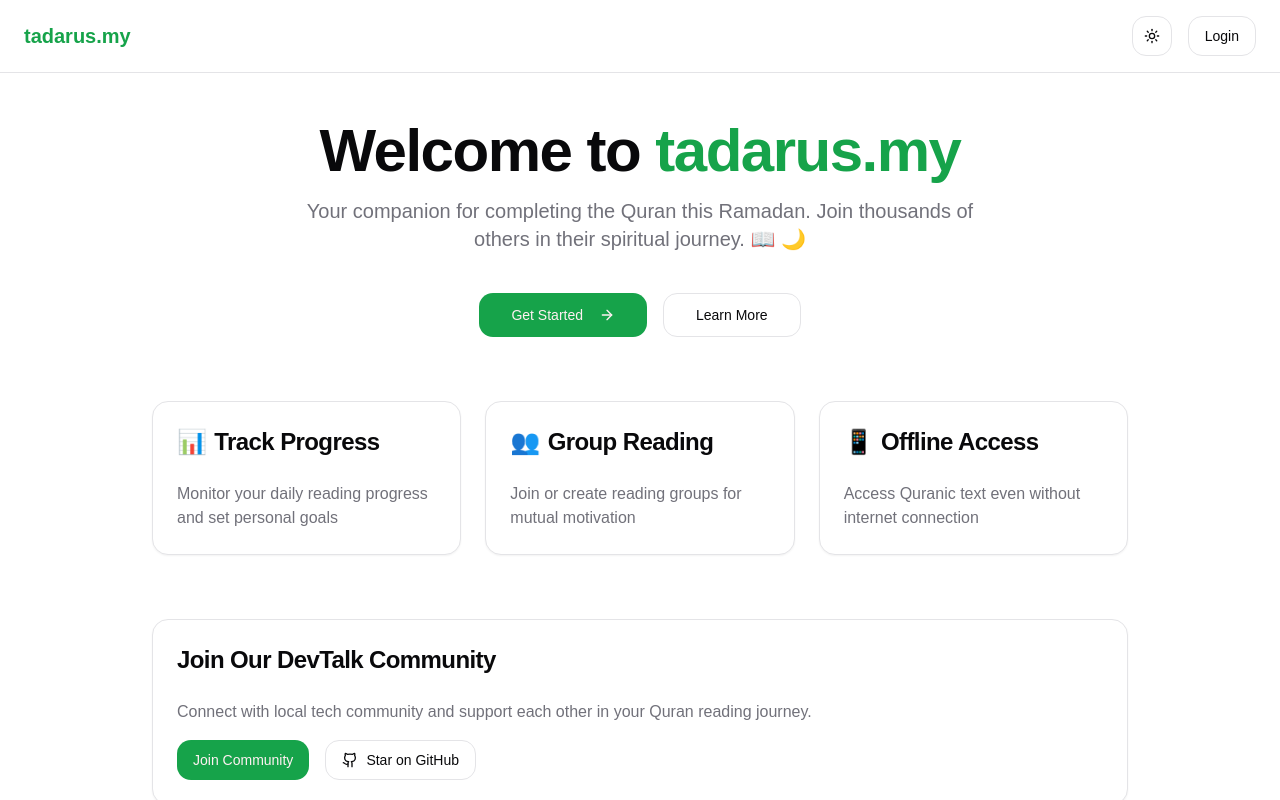
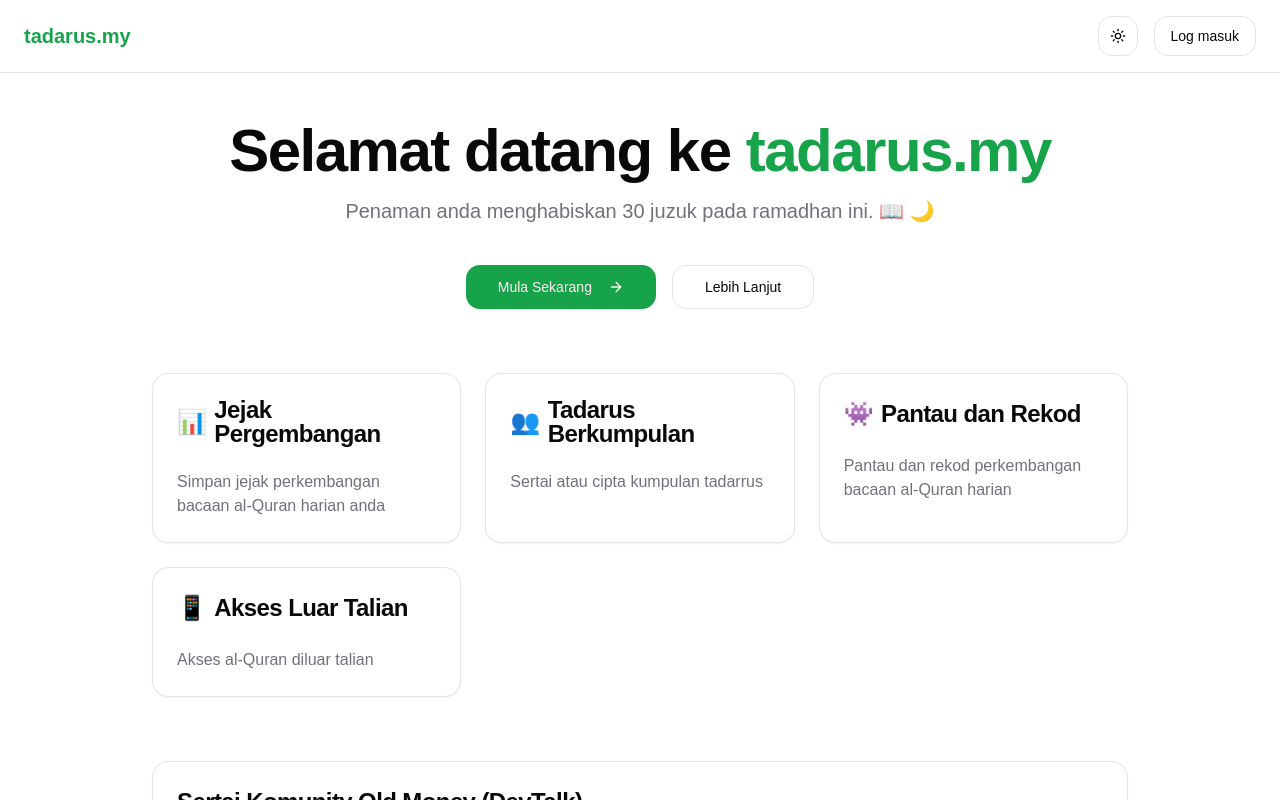
Before and after one commit to khrnchn/tadarus, a Next.js app: page / in a window 1280 px wide. Shown: the top 800 px of the page. Built offline with nearby package versions, Linux system fonts and the light colour scheme.

Commit message:
:sparkles: wip

```diff
--- a/app/page.tsx
+++ b/app/page.tsx
@@ -7,18 +7,23 @@
 
 const features = [
   {
-    title: "Track Progress",
-    description: "Monitor your daily reading progress and set personal goals",
+    title: "Jejak Pergembangan",
+    description: "Simpan jejak perkembangan bacaan al-Quran harian anda",
     icon: "📊"
   },
   {
-    title: "Group Reading",
-    description: "Join or create reading groups for mutual motivation",
+    title: "Tadarus Berkumpulan",
+    description: "Sertai atau cipta kumpulan tadarrus",
     icon: "👥"
   },
   {
-    title: "Offline Access",
-    description: "Access Quranic text even without internet connection",
+    title: "Pantau dan Rekod",
+    description: "Pantau dan rekod perkembangan bacaan al-Quran harian",
+    icon: "👾"
+  },
+  {
+    title: "Akses Luar Talian",
+    description: "Akses al-Quran diluar talian",
     icon: "📱"
   }
 ];
@@ -34,7 +39,7 @@
         <div className="flex items-center gap-4">
           <ModeToggle />
           <Button variant="outline" asChild>
-            <Link href="/login">Login</Link>
+            <Link href="/login">Log masuk</Link>
           </Button>
         </div>
       </nav>
@@ -44,22 +49,21 @@
         <header className="text-center space-y-6 mb-16">
           <div className="space-y-4">
             <h1 className="text-4xl sm:text-6xl font-extrabold tracking-tight">
-              Welcome to <span className="text-primary">tadarus.my</span>
+              Selamat datang ke <span className="text-primary">tadarus.my</span>
             </h1>
             <p className="text-xl text-muted-foreground max-w-2xl mx-auto">
-              Your companion for completing the Quran this Ramadan. Join thousands of others
-              in their spiritual journey. 📖 🌙
+              Penaman anda menghabiskan 30 juzuk pada ramadhan ini. 📖 🌙
             </p>
           </div>
           <div className="flex flex-col sm:flex-row gap-4 justify-center pt-4">
             <Button size="lg" className="group" asChild>
               <Link href="/signup">
-                Get Started
+                Mula Sekarang
                 <ArrowRight className="ml-2 h-4 w-4 transition-transform group-hover:translate-x-1" />
               </Link>
             </Button>
             <Button size="lg" variant="outline" asChild>
-              <Link href="/learn-more">Learn More</Link>
+              <Link href="/learn-more">Lebih Lanjut</Link>
             </Button>
           </div>
         </header>
@@ -87,18 +91,19 @@
         {/* Community Section */}
         <Card className="mb-16">
           <CardHeader>
-            <CardTitle className="text-2xl">Join Our DevTalk Community</CardTitle>
+            <CardTitle className="text-2xl">Sertai Komunity Old Money (DevTalk)</CardTitle>
           </CardHeader>
           <CardContent className="space-y-4">
             <p className="text-muted-foreground">
-              Connect with local tech community and support each other in your Quran reading journey.
+
+              Merapatkan diri dengan komuniti tech tempatan dan sokong bacaan al Quran antara satu sama lain.
             </p>
             <div className="flex flex-col sm:flex-row gap-4">
               <Button asChild>
                 <Link
                   href="https://devtalk.club/"
                   target="_blank"
-                  rel="noopener noreferrer">Join Community</Link>
+                  rel="noopener noreferrer">Sertai Komuniti</Link>
               </Button>
               <Button variant="outline" asChild>
                 <Link
@@ -108,7 +113,7 @@
                   className="flex items-center gap-2"
                 >
                   <Github className="h-5 w-5" />
-                  <span>Star on GitHub</span>
+                  <span>Berikan Bintang di GitHub</span>
                 </Link>
               </Button>
             </div>
--- a/db/index.ts
+++ b/db/index.ts
@@ -1,4 +1,4 @@
 import 'dotenv/config';
 import { drizzle } from 'drizzle-orm/node-postgres';
 
-const db = drizzle(process.env.DATABASE_URL!);
+export const db = drizzle(process.env.DATABASE_URL!);
--- a/package.json
+++ b/package.json
@@ -37,6 +37,7 @@
 		"@radix-ui/react-toggle": "^1.1.1",
 		"@radix-ui/react-toggle-group": "^1.1.1",
 		"@radix-ui/react-tooltip": "^1.1.6",
+		"better-auth": "^1.1.10",
 		"class-variance-authority": "^0.7.1",
 		"clsx": "^2.1.1",
 		"cmdk": "1.0.0",
```
Also changed, not shown: auth.ts (added, +9 -0 lines), 1 other file (tests, documents, lock files or other folders).
